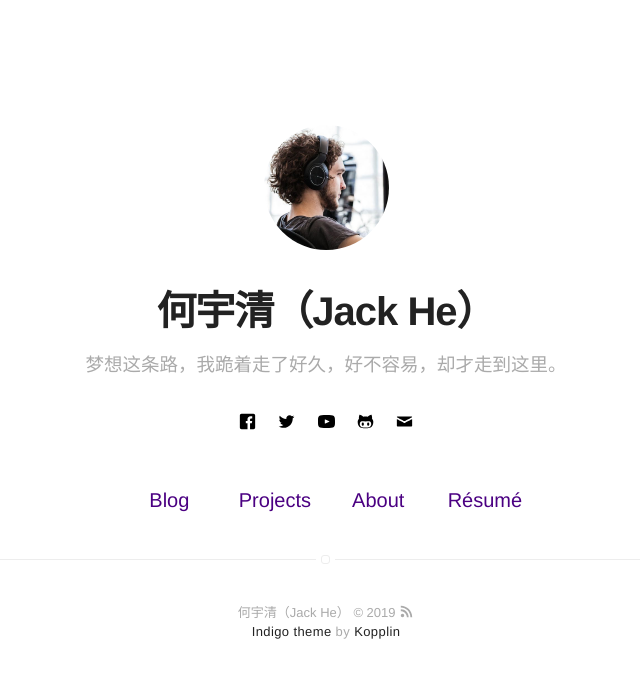
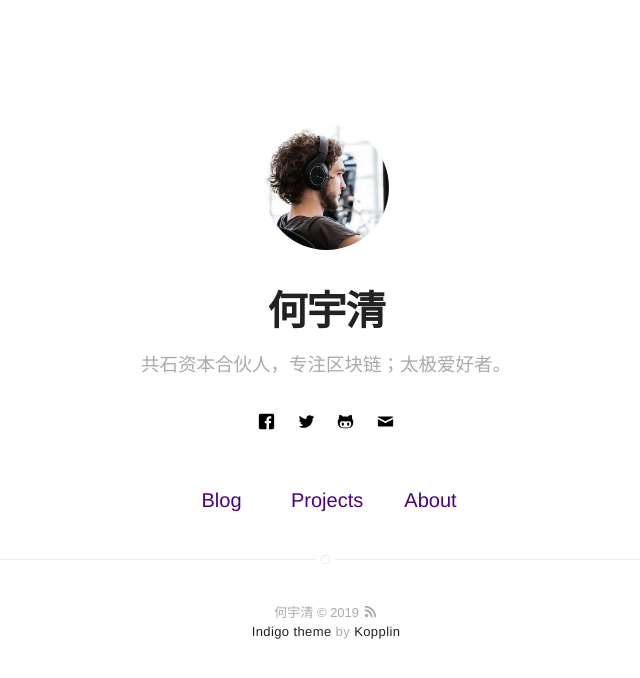
Before and after one commit to bbihyq/bbihyq.github.io, a Jekyll site: the page built from index.html, in a window 1280 px wide. Shown: the top 678 px of the page, without its empty margins (314-954 px from the left). Built offline with Jekyll 4.4.1, drawn with Linux system fonts in a browser that asks for light colours.

Commit message:
Update _config.yml

```diff
--- a/_config.yml
+++ b/_config.yml
@@ -1,6 +1,6 @@
 # main text of home
-name: 何宇清（Jack He）
-bio: 梦想这条路，我跪着走了好久，好不容易，却才走到这里。
+name: 何宇清
+bio: 共石资本合伙人，专注区块链；太极爱好者。
 
 # twitter summary info
 description: 何宇清先生的个人博客
@@ -12,9 +12,9 @@ picture: assets/images/profile.jpg
 
 # If you want to include your resume, set to true
 # and specify source (external or local).
-resume: true
-resume-external: true
-resume-url: https://www.baidu.com/s?ie=UTF-8&wd=%E4%BD%95%E5%AE%87%E6%B8%85
+resume: false
+resume-external: false
+resume-url:
 
 url: http://bbihyq.github.io
 # your url: http://USERNAME.github.io
@@ -40,7 +40,7 @@ twitter: bbihyq
 # instagram: myinstagram
 # pinterest: mypinterest
 # linkedin: mylinkedin
-youtube: sinocollection
+# youtube: sinocollection
 # spotify: myspotify
 github: bbihyq
 # gitlab: mygitlab
@@ -51,18 +51,18 @@ github: bbihyq
 # medium: medium
 # vimeo: myvimeo
 # lanyrd: mylanyrd
-email: bbihyq@gmail.com
+email: airwe@126.com
 
 authors:
     johndoe:
         name: 何宇清
-        bio: 梦想这条路，我跪着走了好久，好不容易，却才走到这里。
+        bio: 共石资本合伙人，专注区块链；太极爱好者。
         external-image: false
         picture: assets/images/profile.jpg
         twitter: bbihyq
     jamesfoster:
         name: 何宇清
-        bio: 梦想这条路，我跪着走了好久，好不容易，却才走到这里。
+        bio: 共石资本合伙人，专注区块链；太极爱好者。
         external-image: false
         picture: assets/images/james.jpg
         twitter: bbihyq
```
